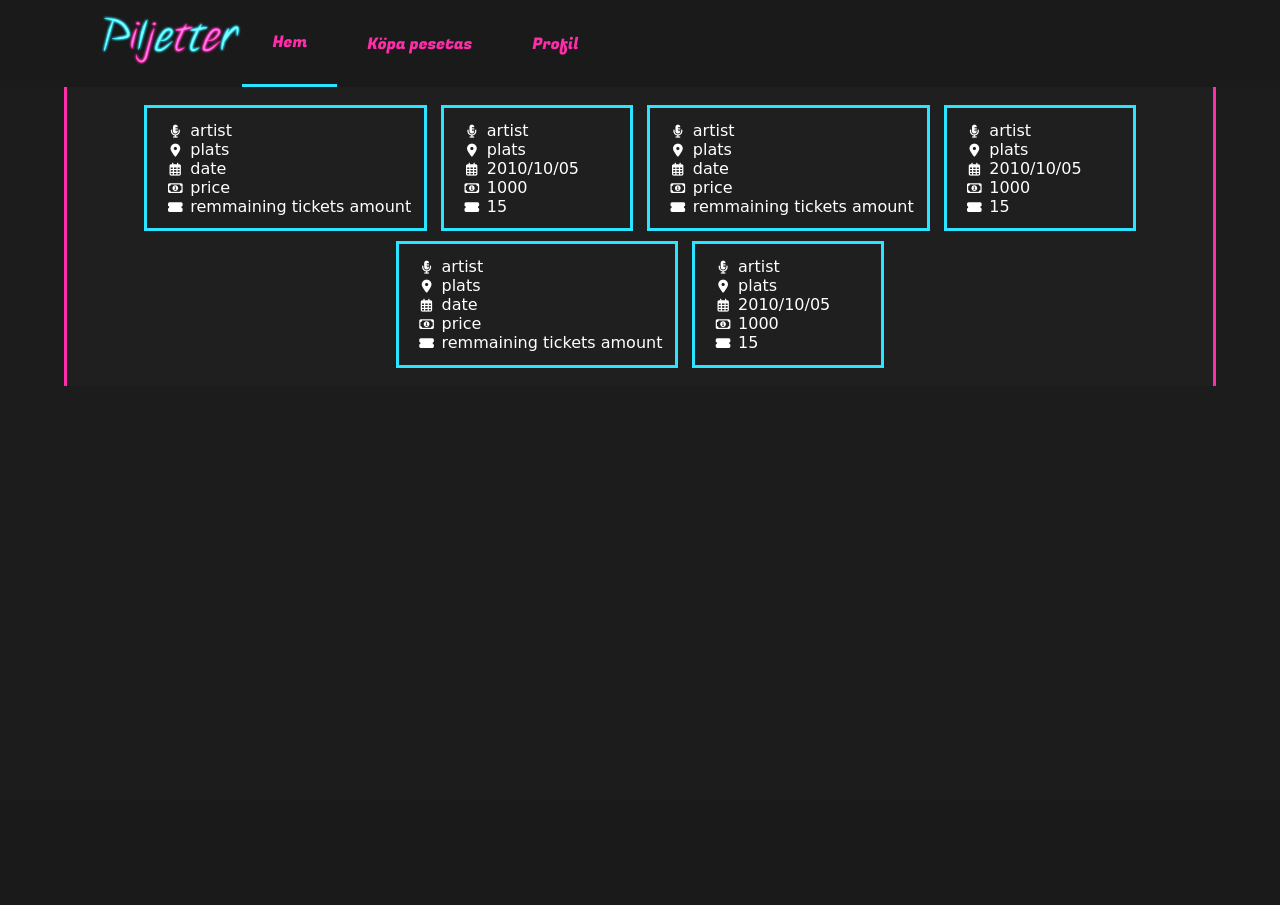
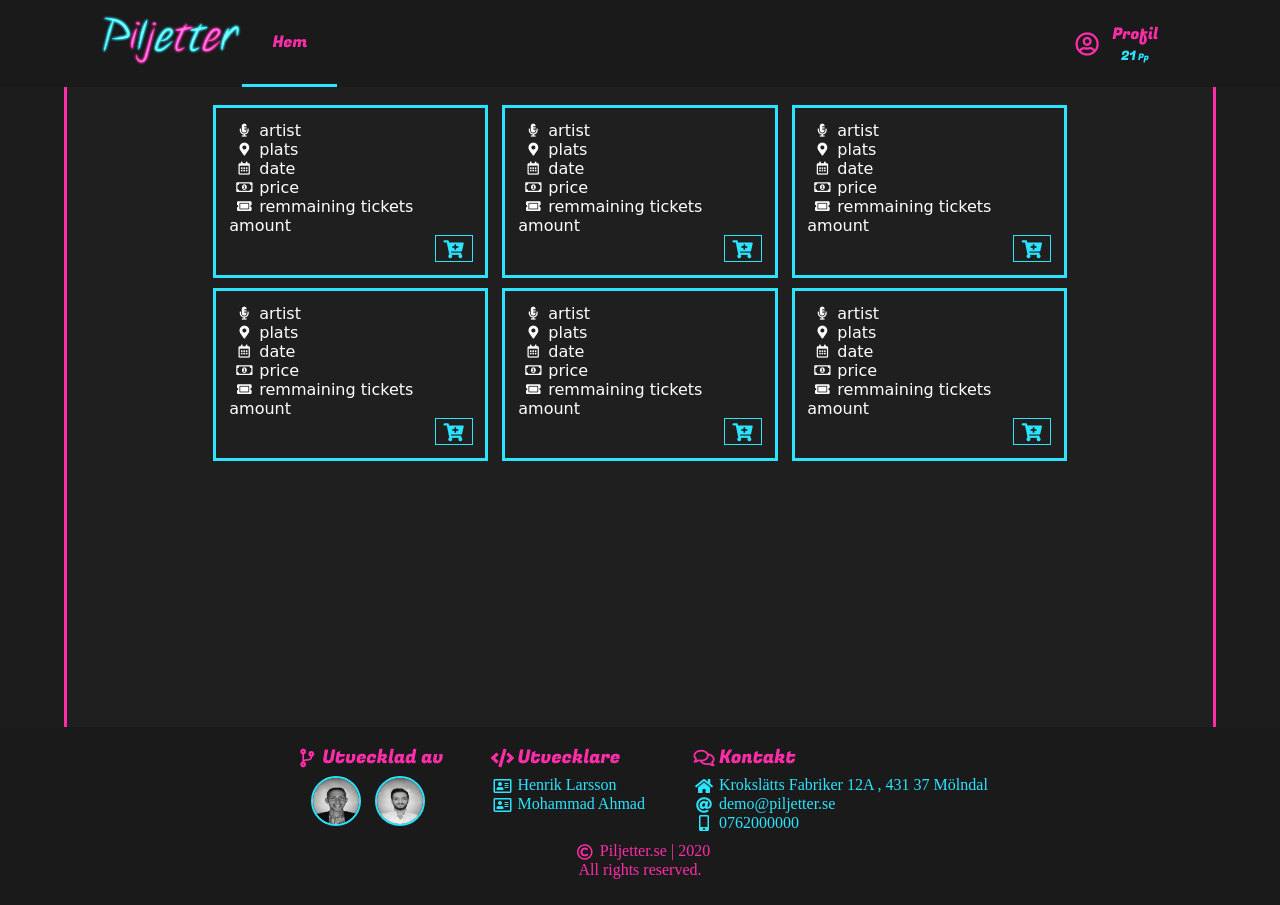
Before and after one commit to kurtular/piljetter, a PHP site: page /customer-home.html in a window 1280 px wide. Before the commit the page ends 386 px from the top, so only its background shows below. Run offline with PHP 8.4, Linux system fonts and the light colour scheme; some libraries are stand-ins or nearby versions; some web fonts are replaced.

Commit message:
developed customer page litle bit (search bar is missing)

```diff
--- a/css/c-h.css
+++ b/css/c-h.css
@@ -21,11 +21,12 @@ nav{
     align-items: center;
     padding: 0 100px;
     font-family: 'Fugaz One', cursive;
+    user-select: none;
 }
 nav > *{
     float: left;
 }
-nav >a{
+nav > a{
     display: inline-block;
     position: relative;
     padding: 30px;
@@ -39,9 +40,39 @@ nav a:hover{
 nav img{
     height:50px;
 }
-#selected{
+#profile{
+    margin-left:auto;
+    display: flex;
+    flex-direction: row;
+    padding: 22px;
+}
+#profile div{
+    display: flex;
+    flex-direction: column;
+    text-align: center;
+}
+#profile>div>p:last-child{
+    font-size: small;
+    color: #2ce4ff;
+}
+#profile > div > p:last-child:after{
+    font-size: xx-small;
+    content: " Pp";
+}
+#profile::before{
+content: '\f2bd';
+font-family: "Font Awesome 5 Free";
+font-size: x-large;
+display: inline-block;
+text-align: center;
+margin: auto;
+margin-right:10px ;
+}
+.selected{
     border-bottom: 3px solid #2ce4ff;
 }
+
+/**Page Content**/
 main{
     color: #fff;
     padding:1vw 0;
@@ -51,6 +82,7 @@ main{
     border-right:3px solid #ff2da9;
     background-color: #1f1f1f;
     text-align: center;
+    min-height: 80%;
 }
 .concert{
     border: 3px solid #2ce4ff;
@@ -61,12 +93,123 @@ main{
     font-size: 2vh;
     font-family: 'Nova Flat', cursive;
     text-align: left;
+    user-select: none;
+    width: 24%;/*responsive*/
+}
+.concert div:nth-child(5){
+    display: inline-block;
 }
 .artist{
     font-family: 'Sofia', cursive;
 }
-.concert i{
-    width: 30px;
-    font-size: small;
+.addToCart{
+    float: right;
+    padding: 3px;
+    border: 1px solid #2ce4ff;
+    font-weight: 600;
+    cursor: pointer;
+    color: #2ce4ff;
+    display: inline-block;
+    font-size: large !important;
+}
+.addToCart:hover{
+    border: 1px solid #ff2da9;
+    color: #ff2da9;
+}
+/*footer styling*/
+footer{
+    background-color: #1a1a1a;
+    padding: 2vh 0;
     text-align: center;
 }
+footer>div{
+    display: inline-table;
+    height: 100%;
+    margin:0  20px;
+    text-align: left;
+    color: #ff2da9;
+}
+footer>div:last-child{
+    padding: 10px;
+    display: block;
+    text-align: center;
+}
+footer h3{
+    margin-bottom: 5px;
+    color: #ff2da9;
+    font-family: 'Fugaz One', cursive;
+    font-weight: unset;
+}
+footer div:first-child>div{
+text-align: center;
+}
+footer img{
+    width: 50px;
+    height: 50px;
+    border-radius: 50%;
+    display: inline-block;
+    border: 2px solid #2ce4ff;
+    margin: 0 5px;
+}
+footer p{
+    color: #2ce4ff;
+}
+
+/*icons before texts*/
+:before{
+    font-family: "Font Awesome 5 Free";
+    display: inline-block;
+    width: 30px;
+    text-align: center;
+    vertical-align: middle;
+}
+main div::before{
+    font-size: small;
+}
+.artist::before{
+    content: '\f3c9';
+    font-weight:600;
+}
+.address:before{
+    content: '\f3c5';
+    font-weight:600;
+}
+.date:before{
+    content: '\f073';
+}
+.price:before{
+    content: '\f3d1';
+}
+.amount:before{
+    content: '\f3ff';
+    font-weight:600;
+}
+.chat:before{
+    content: '\f086';
+}
+.code:before{
+    content: '\f121';
+    font-weight:600;
+}
+.code-branch:before{
+    content: '\f126';
+    font-weight:600;
+}
+.phone:before{
+    content: '\f3cd';
+    font-weight:600;
+}
+.copy-rights:before{
+    content: '\f1f9';
+}
+.mail:before{
+    content: '\f1fa';
+    font-weight:600;
+}
+.home:before{
+    content: '\f015';
+    font-weight:600;
+}
+.person:before{
+    content: '\f2bb';
+}
--- a/customer-home.html
+++ b/customer-home.html
@@ -1,21 +1,27 @@
 <!DOCTYPE html>
 <html lang="en">
+
 <head>
     <meta charset="UTF-8">
     <meta name="viewport" content="width=device-width, initial-scale=1.0">
     <meta http-equiv="X-UA-Compatible" content="ie=edge">
     <link rel="shortcut icon" href="/img/icon.png" type="image/x-icon">
-    <script src="https://kit.fontawesome.com/d696902dc9.js" crossorigin="anonymous"></script>
+    <link rel="stylesheet" href="https://use.fontawesome.com/releases/v5.8.1/css/all.css">
     <link href="https://fonts.googleapis.com/css?family=Fugaz+One|Lato|Nova+Flat|Sofia&display=swap" rel="stylesheet">
     <link rel="stylesheet" href="/css/c-h.css">
     <title>hemsida</title>
 </head>
+
 <body>
     <nav>
         <div><a href=""><img src="img/logo.png"></a></div>
-        <a href="" id="selected">Hem</a>
-        <a href="">Köpa pesetas</a>
-        <a href="">Profil</a>
+        <a href="" class="selected">Hem</a>
+        <a href="" id="profile">
+            <div>
+                <p>Profil</p>
+                <p>21</p>
+            </div>
+        </a>
     </nav>
     <main>
         <div class="concert">
@@ -24,13 +30,7 @@
             <div class="date">date</div>
             <div class="price">price</div>
             <div class="amount">remmaining tickets amount</div>
-        </div>
-        <div class="concert">
-            <div class="artist">artist</div>
-            <div class="address">plats</div>
-            <div class="date">2010/10/05</div>
-            <div class="price">1000</div>
-            <div class="amount">15</div>
+            <i class="fas fa-cart-plus addToCart"></i>
         </div>
         <div class="concert">
             <div class="artist">artist</div>
@@ -38,13 +38,7 @@
             <div class="date">date</div>
             <div class="price">price</div>
             <div class="amount">remmaining tickets amount</div>
-        </div>
-        <div class="concert">
-            <div class="artist">artist</div>
-            <div class="address">plats</div>
-            <div class="date">2010/10/05</div>
-            <div class="price">1000</div>
-            <div class="amount">15</div>
+            <i class="fas fa-cart-plus addToCart"></i>
         </div>
         <div class="concert">
             <div class="artist">artist</div>
@@ -52,29 +46,53 @@
             <div class="date">date</div>
             <div class="price">price</div>
             <div class="amount">remmaining tickets amount</div>
+            <i class="fas fa-cart-plus addToCart"></i>
         </div>
         <div class="concert">
             <div class="artist">artist</div>
             <div class="address">plats</div>
-            <div class="date">2010/10/05</div>
-            <div class="price">1000</div>
-            <div class="amount">15</div>
+            <div class="date">date</div>
+            <div class="price">price</div>
+            <div class="amount">remmaining tickets amount</div>
+            <i class="fas fa-cart-plus addToCart"></i>
+        </div>
+        <div class="concert">
+            <div class="artist">artist</div>
+            <div class="address">plats</div>
+            <div class="date">date</div>
+            <div class="price">price</div>
+            <div class="amount">remmaining tickets amount</div>
+            <i class="fas fa-cart-plus addToCart"></i>
+        </div>
+        <div class="concert">
+            <div class="artist">artist</div>
+            <div class="address">plats</div>
+            <div class="date">date</div>
+            <div class="price">price</div>
+            <div class="amount">remmaining tickets amount</div>
+            <i class="fas fa-cart-plus addToCart"></i>
         </div>
     </main>
+    <footer>
+        <div>
+            <h3 class="code-branch">Utvecklad av</h3>
+            <div>
+                <img src="/img/bild1.jpg" alt="">
+                <img src="/img/bild2.jpg" alt="">
+            </div>
+            </div>
+            <div>
+                <h3 class="code">Utvecklare</h3>
+                    <p class="person">Henrik Larsson</p>
+                    <p class="person">Mohammad Ahmad</p>
+        </div>
+        <div>
+            <h3 class="chat">Kontakt</h3>
+            <p class="home">Krokslätts Fabriker 12A , 431 37 Mölndal</p>
+            <p class="mail">demo@piljetter.se</p>
+            <p class="phone">0762000000</p>
+        </div>
+        <div class="copy-rights">Piljetter.se  | 2020 <br>All rights reserved.</div>
+    </footer>
 </body>
-<script>
-function addIcons(className,iconTag){
-    var elements = document.querySelectorAll("."+className);
-    elements.forEach(element => {
-        element.innerHTML = iconTag + element.innerHTML;
-        });
-}
-
-addIcons('artist','<i class="fas fa-microphone-alt"></i>');
-addIcons('address','<i class="fas fa-map-marker-alt"></i>');
-addIcons('date','<i class="far fa-calendar-alt" aria-hidden="true"></i>');
-addIcons('price','<i class="far fa-money-bill-alt"></i>');
-addIcons('amount','<i class="fas fa-ticket-alt"></i>');
-
-</script>
 </html>
```
Also changed, not shown: img/bild1.jpg (added), img/bild2.jpg (added).
